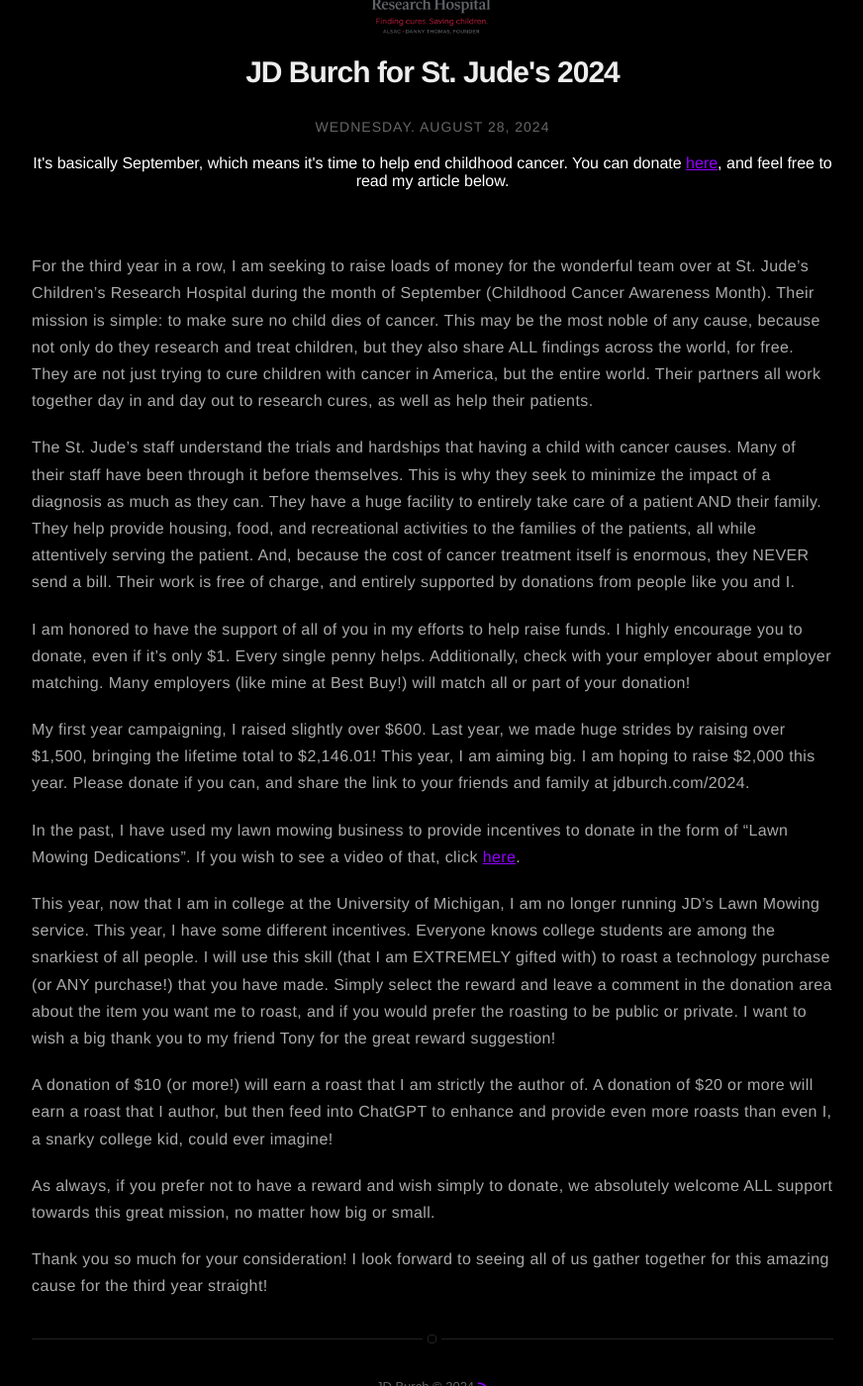
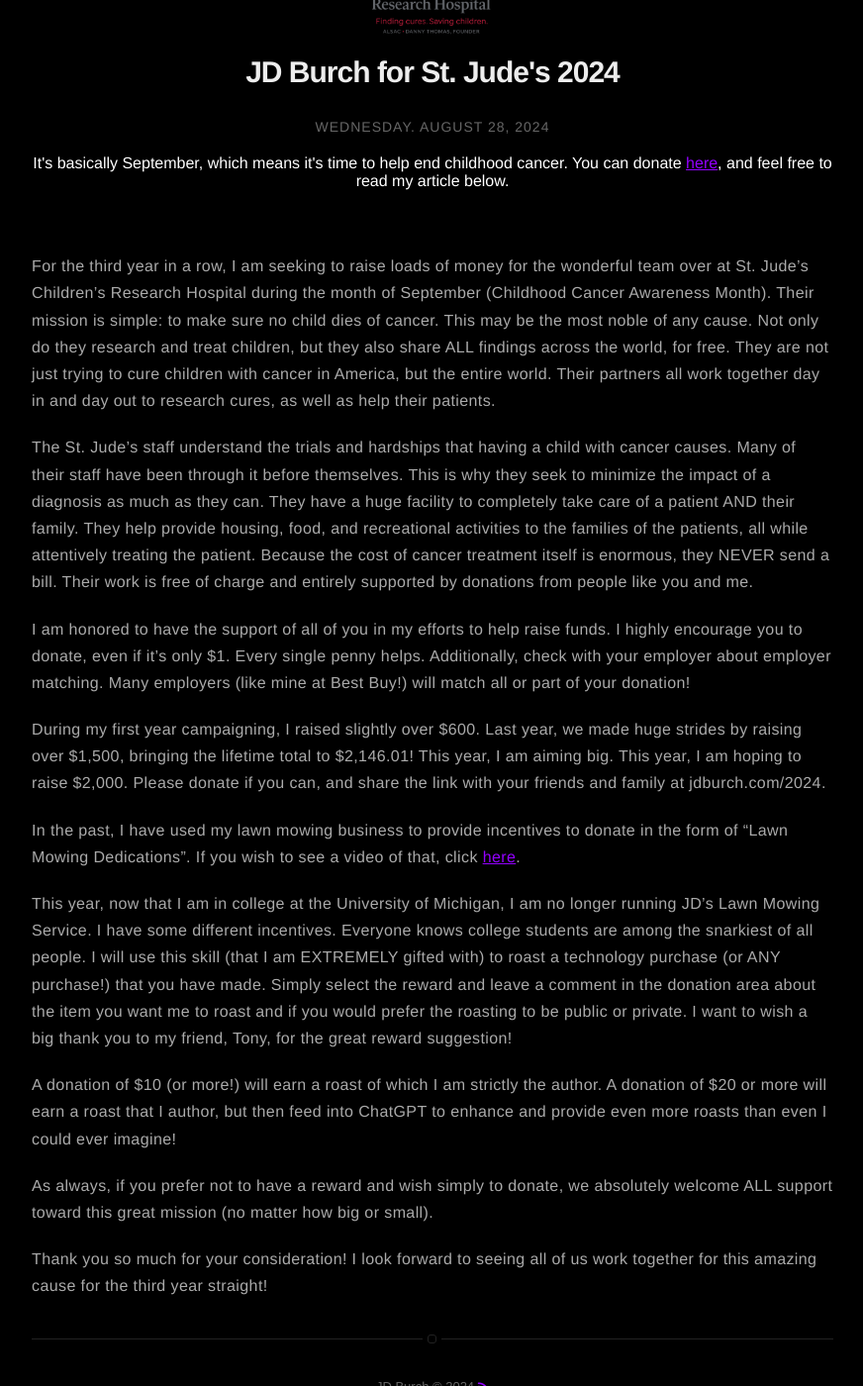
Before and after one commit to JDBurchHuzzah/jdburchhuzzah.github.io, a Jekyll site: the page built from _posts/2024-08-27-StJude.markdown, in a window 1280 px wide and 1400 px high, scrolled down 209 px. Shown: the whole window at 99% size, without its empty margins (203-1075 px from the left). Built offline with Jekyll 4.4.1, drawn with Linux system fonts in a browser that asks for light colours; nearby versions of some CDN libraries.

Commit message:
Update 2024-08-27-StJude.markdown

```diff
--- a/_posts/2024-08-27-StJude.markdown
+++ b/_posts/2024-08-27-StJude.markdown
@@ -11,20 +11,20 @@
 
 <center><strong>It's basically September, which means it's time to help end childhood cancer. You can donate <a href="https://jdburch.com/2024">here</a>, and feel free to read my article below.</strong></center><br>
 
-<p>For the third year in a row, I am seeking to raise loads of money for the wonderful team over at St. Jude’s Children’s Research Hospital during the month of September (Childhood Cancer Awareness Month). Their mission is simple: to make sure no child dies of cancer. This may be the most noble of any cause, because not only do they research and treat children, but they also share ALL findings across the world, for free. They are not just trying to cure children with cancer in America, but the entire world. Their partners all work together day in and day out to research cures, as well as help their patients. </p>
+<p>For the third year in a row, I am seeking to raise loads of money for the wonderful team over at St. Jude’s Children’s Research Hospital during the month of September (Childhood Cancer Awareness Month). Their mission is simple: to make sure no child dies of cancer. This may be the most noble of any cause. Not only do they research and treat children, but they also share ALL findings across the world, for free. They are not just trying to cure children with cancer in America, but the entire world. Their partners all work together day in and day out to research cures, as well as help their patients. </p>
 
-<p>The St. Jude’s staff understand the trials and hardships that having a child with cancer causes. Many of their staff have been through it before themselves. This is why they seek to minimize the impact of a diagnosis as much as they can. They have a huge facility to entirely take care of a patient AND their family. They help provide housing, food, and recreational activities to the families of the patients, all while attentively serving the patient. And, because the cost of cancer treatment itself is enormous, they NEVER send a bill. Their work is free of charge, and entirely supported by donations from people like you and I.</p>
+<p>The St. Jude’s staff understand the trials and hardships that having a child with cancer causes. Many of their staff have been through it before themselves. This is why they seek to minimize the impact of a diagnosis as much as they can. They have a huge facility to completely take care of a patient AND their family. They help provide housing, food, and recreational activities to the families of the patients, all while attentively treating the patient. Because the cost of cancer treatment itself is enormous, they NEVER send a bill. Their work is free of charge and entirely supported by donations from people like you and me.</p>
 
 <p>I am honored to have the support of all of you in my efforts to help raise funds. I highly encourage you to donate, even if it’s only $1. Every single penny helps. Additionally, check with your employer about employer matching. Many employers (like mine at Best Buy!) will match all or part of your donation!</p>
 
-<p>My first year campaigning, I raised slightly over $600. Last year, we made huge strides by raising over $1,500, bringing the lifetime total to $2,146.01! This year, I am aiming big. I am hoping to raise $2,000 this year. Please donate if you can, and share the link to your friends and family at jdburch.com/2024.</p>
+<p>During my first year campaigning, I raised slightly over $600. Last year, we made huge strides by raising over $1,500, bringing the lifetime total to $2,146.01! This year, I am aiming big. This year, I am hoping to raise $2,000. Please donate if you can, and share the link with your friends and family at jdburch.com/2024.</p>
 
 <p>In the past, I have used my lawn mowing business to provide incentives to donate in the form of “Lawn Mowing Dedications”. If you wish to see a video of that, click <a href="https://www.youtube.com/watch?v=8YcsOaQoDqU">here</a>.</p>
 
-<p>This year, now that I am in college at the University of Michigan, I am no longer running JD’s Lawn Mowing service. This year, I have some different incentives. Everyone knows college students are among the snarkiest of all people. I will use this skill (that I am EXTREMELY gifted with) to roast a technology purchase (or ANY purchase!) that you have made. Simply select the reward and leave a comment in the donation area about the item you want me to roast, and if you would prefer the roasting to be public or private. I want to wish a big thank you to my friend Tony for the great reward suggestion!</p>
+<p>This year, now that I am in college at the University of Michigan, I am no longer running JD’s Lawn Mowing Service. I have some different incentives. Everyone knows college students are among the snarkiest of all people. I will use this skill (that I am EXTREMELY gifted with) to roast a technology purchase (or ANY purchase!) that you have made. Simply select the reward and leave a comment in the donation area about the item you want me to roast and if you would prefer the roasting to be public or private. I want to wish a big thank you to my friend, Tony, for the great reward suggestion!</p>
 
-<p>A donation of $10 (or more!) will earn a roast that I am strictly the author of. A donation of $20 or more will earn a roast that I author, but then feed into ChatGPT to enhance and provide even more roasts than even I, a snarky college kid, could ever imagine!</p>
+<p>A donation of $10 (or more!) will earn a roast of which I am strictly the author. A donation of $20 or more will earn a roast that I author, but then feed into ChatGPT to enhance and provide even more roasts than even I could ever imagine!</p>
 
-<p>As always, if you prefer not to have a reward and wish simply to donate, we absolutely welcome ALL support towards this great mission, no matter how big or small.</p>
+<p>As always, if you prefer not to have a reward and wish simply to donate, we absolutely welcome ALL support toward this great mission (no matter how big or small).</p>
 
-<p>Thank you so much for your consideration! I look forward to seeing all of us gather together for this amazing cause for the third year straight!</p>
+<p>Thank you so much for your consideration! I look forward to seeing all of us work together for this amazing cause for the third year straight!</p>
```
